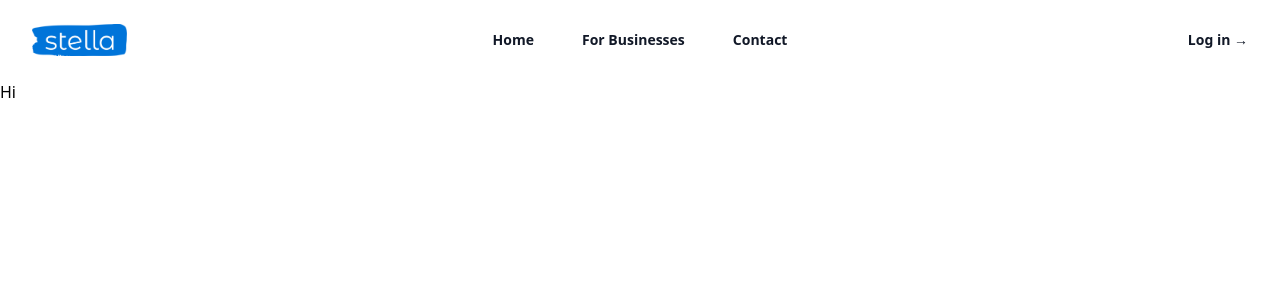
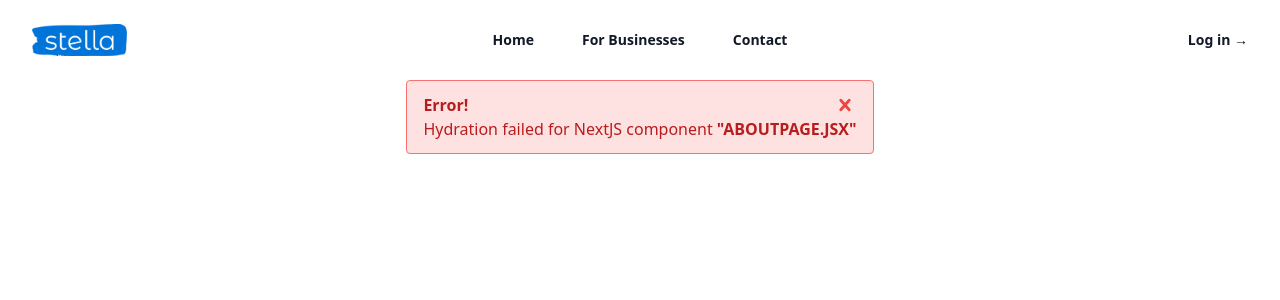
Before and after one commit to PkTheCoda/casapp, a Next.js app: page /about in a window 1280 px wide. Shown: the top 300 px of the page. Built offline with nearby package versions, Linux system fonts and the light colour scheme.

Commit message:
fixing error about page

```diff
--- a/src/app/about/page.jsx
+++ b/src/app/about/page.jsx
@@ -5,7 +5,15 @@
     return (
         <>
             <Header />
-            <div>Hi</div>
+            <div className="flex items-center justify-center">
+                <div class="bg-red-100 border border-red-400 text-red-700 w-max mx-10 px-4 py-3 rounded relative" role="alert">
+                    <strong class="font-bold">Error!</strong>
+                    <span class="block">Hydration failed for NextJS component <span className="font-extrabold">"ABOUTPAGE.JSX"</span></span>
+                    <span class="absolute top-0 bottom-0 right-0 px-4 py-3">
+                        <svg class="fill-current h-6 w-6 text-red-500" role="button" xmlns="http://www.w3.org/2000/svg" viewBox="0 0 20 20"><title>Close</title><path d="M14.348 14.849a1.2 1.2 0 0 1-1.697 0L10 11.819l-2.651 3.029a1.2 1.2 0 1 1-1.697-1.697l2.758-3.15-2.759-3.152a1.2 1.2 0 1 1 1.697-1.697L10 8.183l2.651-3.031a1.2 1.2 0 1 1 1.697 1.697l-2.758 3.152 2.758 3.15a1.2 1.2 0 0 1 0 1.698z"/></svg>
+                    </span>
+                </div>
+            </div>
         </>
     )
 }
```
